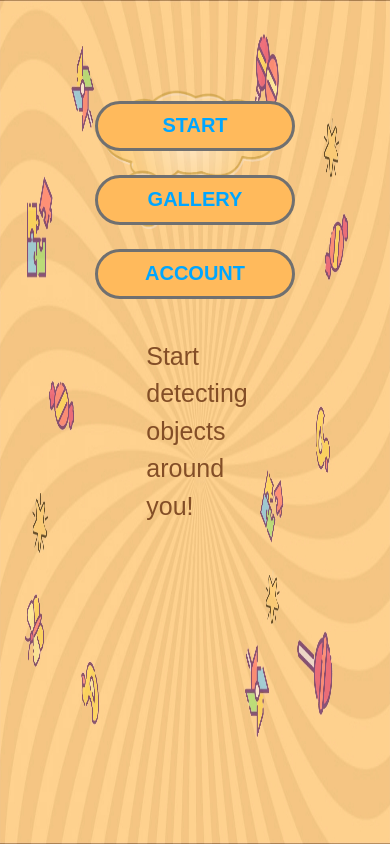
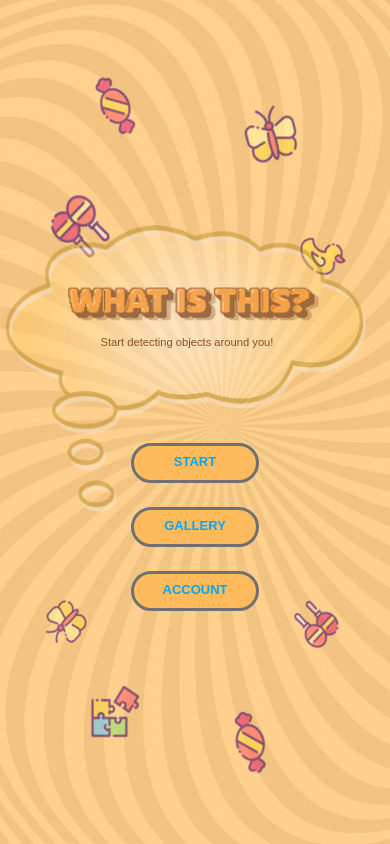
Before and after one commit to BreakfastDeluxe/FYP-23-S1-05, a Django app: page /menu in a window 390 px wide. Run offline with Django 4.2, Linux system fonts and the light colour scheme; some web fonts are replaced.

Commit message:
reponsive on mobile

```diff
--- a/fypMain/whatisthis/templates/menu.html
+++ b/fypMain/whatisthis/templates/menu.html
@@ -2,16 +2,18 @@
 {% load static %}
 <html>
 <!-- this page is the main landing page for all users, display buttons(login, signup)-->
+
 <head>
-
+    <meta charset="utf-8">
+    <meta name="viewport" content="width=device-width, initial-scale=1.0">
     <!-- Link to fonts -->
     <link rel="stylesheet" href="https://use.typekit.net/cyv2luf.css">
     <link rel="stylesheet" href="https://use.typekit.net/bnb5hdo.css"> <!-- button fonts -->
-        <link href="https://cdn.jsdelivr.net/npm/bootstrap@5.3.0-alpha1/dist/css/bootstrap.min.css" rel="stylesheet" integrity="sha384-GLhlTQ8iRABdZLl6O3oVMWSktQOp6b7In1Zl3/Jr59b6EGGoI1aFkw7cmDA6j6gD" crossorigin="anonymous">
+    <link href="https://cdn.jsdelivr.net/npm/bootstrap@5.3.0-alpha1/dist/css/bootstrap.min.css" rel="stylesheet"
+        integrity="sha384-GLhlTQ8iRABdZLl6O3oVMWSktQOp6b7In1Zl3/Jr59b6EGGoI1aFkw7cmDA6j6gD" crossorigin="anonymous">
     <style>
-
         body {
-                background: url('{% static "home-bg.jpg" %}');
+            background:  url('{% static "bg-img/bg-overlay.png" %}'), url('{% static "bg-img/background1.png" %}');
             background-size: 100% 100%;
             min-height: 100vh;
             background-position: center center;
@@ -21,29 +23,31 @@
         .items {
             display: flex;
             flex-direction: column;
-                margin-left:auto;
-                margin-right:auto;
+            margin-left: auto;
+            margin-right: auto;
             position: relative;
             justify-content: center;
         }
-            div.items > img:nth-child(1) { /*selects first element*/
+
+        div.items>img:nth-child(1) {
+            /*selects first element*/
             opacity: 40%;
-                width: 50%;
+            width: 100vh;
             position: relative;
-                top:10vh;
-                z-index:-1;
+            top: 10vh;
+            z-index: -1;
         }
 
-            div.items > img:nth-child(2) {
+        div.items>img:nth-child(2) {
             position: absolute;
-                width: 30%;
-                top:30vh;
+            width: 65vh;
+            top: 30vh;
         }
 
         .subtitle {
             position: absolute;
             top: 40vh;
-                max-width: 25%;
+            padding: 10px;
 
         }
 
@@ -51,17 +55,20 @@
             font-family: "futura-pt", sans-serif;
             font-weight: 400;
             font-style: normal;
-                font-size: 25px;
+            font-size: 3.5vh;
             color: #834E27;
         }
 
-            .button-container { /*bring div to front*/
-                z-index:1;
+        .button-container {
+            /*bring div to front*/
+            z-index: 1;
             position: relative;
             bottom: 8vh;
         }
 
-            .btn.start_btn, .btn.gallery_btn, .btn.profile_btn {
+        .btn.start_btn,
+        .btn.gallery_btn,
+        .btn.profile_btn {
             border: 3px #707070;
             color: #00A6FF;
             border-style: solid;
@@ -76,10 +83,13 @@
             color: #00A6FF;
             text-decoration: none;
             margin-left: auto;
-                margin-right:auto;
+            margin-right: auto;
         }
 
-            .btn.start_btn:active, .btn.gallery_btn:active, .btn.profile_btn:active { /*onclick button design remaines*/
+        .btn.start_btn:active,
+        .btn.gallery_btn:active,
+        .btn.profile_btn:active {
+            /*onclick button design remaines*/
             border: 3px #707070;
             color: #00A6FF;
             border-style: solid;
@@ -94,37 +104,143 @@
             color: #00A6FF;
             text-decoration: none;
             margin-left: auto;
-                margin-right:auto;
+            margin-right: auto;
         }
 
         .create_btn a {
-                font-size:18px;
+            font-size: 18px;
         }
 
-            @media (max-width: 768px) {
-                .body {
-                    min-height: 10vh;
+        @media only screen and (max-width: 740px) {
+
+            /* For tablet: */
+            body {
+                background: url('{% static "bg-img/bg-overlay-md.png" %}'),
+                url('{% static "bg-img/bg-md.png" %}');
+                background-size: 100% 100%;
+                background-position: no-repeat;
+                background-position: center center;
+            }
+
+
+            .items {
+                position: relative;
+                top: 10vh;
+            }
+
+            div.items>img:nth-child(1) {
+                /*selects first element*/
+                opacity: 40%;
+                width: 70vh;
+                z-index: -1;
+            }
+
+            div.items>img:nth-child(2) {
+                width: 50vh;
+                top: 25vh;
+            }
+
+            .subtitle {
+                font-size: 2.5vh;
+                transform: translate(-0.5rem, -3.5rem);
+            }
+
+            .btn.start_btn, .btn.gallery_btn, .btn.profile_btn {
+                width: 10rem;
+                font-size: 1.2rem;
+            }
+
+            .button-container {
+                top: 7vh;
             }
         }
 
+
+        @media only screen and (max-width: 440px) {
+            body {
+                background: url('{% static "bg-img/bg-overlay-sm.png" %}'),
+                url('{% static "bg-img/bg-sm.png" %}');
+                background-size: 100% 100%;
+                background-position: center center;
+                background-repeat: no-repeat;
+            }
+
+            .items {
+                position: relative;
+                top: 0vh;
+            }
+
+            div.items>img:nth-child(1) {
+                /*selects first element*/
+                opacity: 40%;
+                width: 48vh;
+                z-index: -1;
+                top: 25vh;
+            }
+
+            div.items>img:nth-child(2) {
+                width: 30vh;
+                top: 33vh;
+            }
+
+            .subtitle {
+                font-size: 0.7rem;
+                top: 45vh;
+                padding: 10px;
+            }
+
+            .btn.start_btn,
+            .btn.gallery_btn,
+            .btn.profile_btn {
+                /*bring div to front*/
+                z-index: 1;
+                position: relative;
+                bottom: 6vh;
+                font-size: 12px;
+                font-size: 13px;
+                width: 8rem;
+                height: 2.5rem;
+            }
+
+            .btn.start_btn:active,
+            .btn.gallery_btn:active,
+            .btn.profile_btn:active {
+                /*bring div to front*/
+                z-index: 1;
+                position: relative;
+                bottom: 6vh;
+                font-size: 12px;
+                font-size: 13px;
+                width: 35%;
+                height: 35%;
+            }
+
+            .button-container {
+                /*bring div to front*/
+                top: 20vh;
+            }
+
+        }
     </style>
 </head>
+
 <body>
     <div class="wrapper-container"> <!-- wrap elements -->
         <div class="d-flex justify-content-center align-items-center items">
             <img src="{% static 'bubble.png' %}">
-                 <img src="{% static 'title.png' %}"><br/>
+            <img src="{% static 'title.png' %}"><br />
             <p class="subtitle">Start detecting objects around you! </p>
         </div>
         <div class="d-flex flex-column justify-content-center button-container">
             <a href="{% url 'upload_image' %}" class="btn start_btn">START</a>
-                    <br/>
+            <br />
             <a href="{% url 'gallery' %}" class="btn gallery_btn">GALLERY</a>
-                    <br/>
-                    <a href="" class="btn profile_btn">ACCOUNT</a>
+            <br />
+            <a href="{% static 'user' %}" class="btn profile_btn">ACCOUNT</a>
         </div>
     </div>
 
 </body>
+
 </html>
 {% endblock content %}
```
Lines whose indentation alone changed are shown as unchanged.
